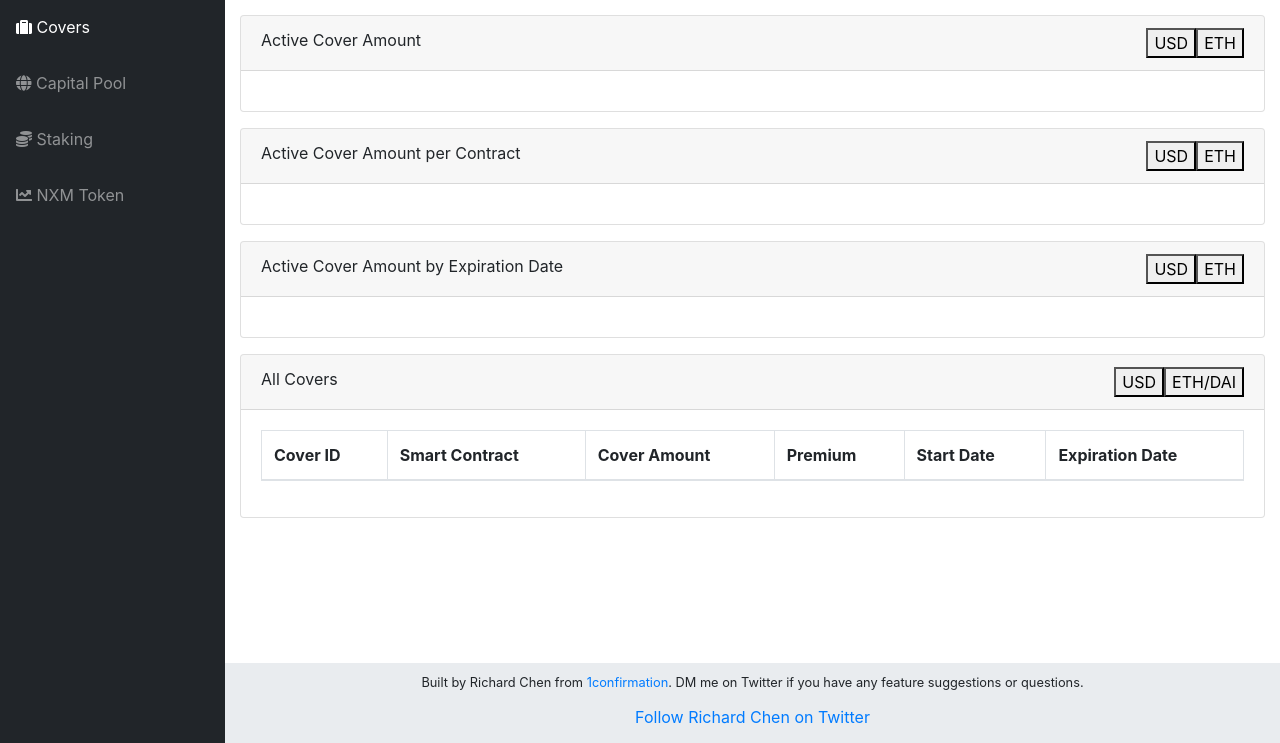
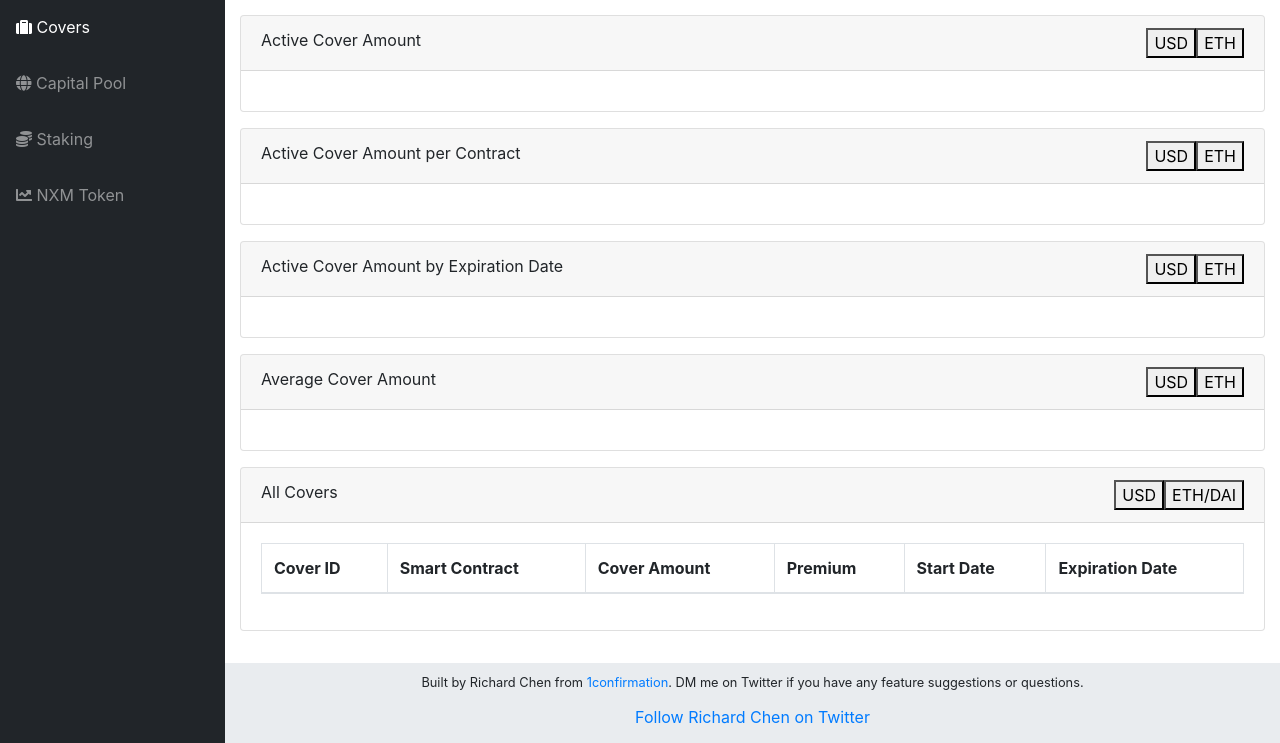
Before and after one commit to rchen8/nexus-mutual-tracker, a Flask app: page / in a window 1280 px wide. Shown: the part 57-800 px from the top of the page. Run offline with Flask 2, Linux system fonts and the light colour scheme; data that the repository does not hold is empty; some libraries are stand-ins or nearby versions.

Commit message:
Add average cover amount graph

```diff
--- a/app/models/script.py
+++ b/app/models/script.py
@@ -82,6 +82,30 @@ def get_active_cover_amount_by_expiration_date(cache=False):
       cover_amount_by_expiration_date['USD'][end_time] = last_cover_amount_usd
       cover_amount_by_expiration_date['ETH'][end_time] = last_cover_amount_eth
   return dict(cover_amount_by_expiration_date)
+
+def get_average_cover_amount(cache=False):
+  if cache:
+    return json.loads(r.get('average_cover_amount'))
+
+  average_cover_amount = {'USD': defaultdict(int), 'ETH': defaultdict(int)}
+  covers = query_table(Cover)
+  covers.sort(key=lambda x: x['cover_id'])
+
+  last_average_usd = 0
+  last_average_eth = 0
+  for cover in covers:
+    last_average_usd = ((last_average_usd * (cover['cover_id'] - 1)) + cover['amount'] * \
+        get_historical_crypto_price(cover['currency'], cover['start_time'])) / cover['cover_id']
+    last_average_eth = ((last_average_eth * (cover['cover_id'] - 1)) + cover['amount'] / \
+        (1 if cover['currency'] == 'ETH' else \
+        get_historical_crypto_price('ETH', cover['start_time']) / \
+        get_historical_crypto_price('DAI', cover['start_time']))) / \
+        cover['cover_id']
+
+    start_time = cover['start_time'].strftime('%Y-%m-%d %H:%M:%S')
+    average_cover_amount['USD'][start_time] = last_average_usd
+    average_cover_amount['ETH'][start_time] = last_average_eth
+  return dict(average_cover_amount)
 
 def get_all_covers(cache=False):
   if cache:
@@ -294,6 +318,7 @@ def cache_graph_data():
   r.set('cover_amount_per_contract', json.dumps(get_active_cover_amount_per_contract(cache=False)))
   r.set('cover_amount_by_expiration_date',
       json.dumps(get_active_cover_amount_by_expiration_date(cache=False)))
+  r.set('average_cover_amount', json.dumps(get_average_cover_amount(cache=False)))
   r.set('covers', json.dumps(get_all_covers(cache=False)))
   r.set('capital_pool_size', json.dumps(get_capital_pool_size(cache=False)))
   r.set('minimum_capital_requirement', json.dumps(get_minimum_capital_requirement(cache=False)))
--- a/app/routes/routes.py
+++ b/app/routes/routes.py
@@ -14,6 +14,10 @@ def active_cover_amount_per_contract():
 @app.route('/active_cover_amount_by_expiration_date', methods=['GET'])
 def active_cover_amount_by_expiration_date():
   return jsonify(script.get_active_cover_amount_by_expiration_date(cache=True))
+
+@app.route('/average_cover_amount', methods=['GET'])
+def average_cover_amount():
+  return jsonify(script.get_average_cover_amount(cache=True))
 
 @app.route('/all_covers', methods=['GET'])
 def all_covers():
--- a/app/static/js/covers.js
+++ b/app/static/js/covers.js
@@ -1,6 +1,7 @@
 activeCoverAmount = undefined
 activeCoverAmountPerContract = undefined
 activeCoverAmountByExpirationDate = undefined
+averageCoverAmount = undefined
 allCovers = undefined
 
 const renderActiveCoverAmount = (currency) => {
@@ -80,6 +81,32 @@ $('#active-cover-amount-by-expiration-date-eth').click(() => {
   toggleCurrency('#active-cover-amount-by-expiration-date', 'eth', 'usd')
 })
 
+const renderAverageCoverAmount = (currency) => {
+  if (averageCoverAmount !== undefined) {
+    Plotly.newPlot('averageCoverAmount', [{
+      x: Object.keys(averageCoverAmount[currency]),
+      y: Object.values(averageCoverAmount[currency]),
+      fill: 'tozeroy',
+      type: 'scatter'
+    }])
+  }
+}
+
+$.get('average_cover_amount', (response) => {
+  averageCoverAmount = response
+  $('#average-cover-amount-usd').click()
+})
+
+$('#average-cover-amount-usd').click(() => {
+  renderAverageCoverAmount('USD')
+  toggleCurrency('#average-cover-amount', 'usd', 'eth')
+})
+
+$('#average-cover-amount-eth').click(() => {
+  renderAverageCoverAmount('ETH')
+  toggleCurrency('#average-cover-amount', 'eth', 'usd')
+})
+
 const renderAllCovers = (currency) => {
   if (allCovers !== undefined) {
     table = $('#coverDataTable').DataTable()
--- a/app/templates/covers.html
+++ b/app/templates/covers.html
@@ -68,6 +68,18 @@
 
     <div class="card mb-3">
       <div class="card-header">
+        Average Cover Amount
+        <span style="float:right;">
+          <button id="average-cover-amount-usd">USD</button><button id="average-cover-amount-eth">ETH</button>
+        </span>
+      </div>
+      <div class="card-body">
+        <div id="averageCoverAmount"></div>
+      </div>
+    </div>
+
+    <div class="card mb-3">
+      <div class="card-header">
         All Covers
         <span style="float:right;">
           <button id="all-covers-usd">USD</button><button id="all-covers-eth-dai">ETH/DAI</button>
```
